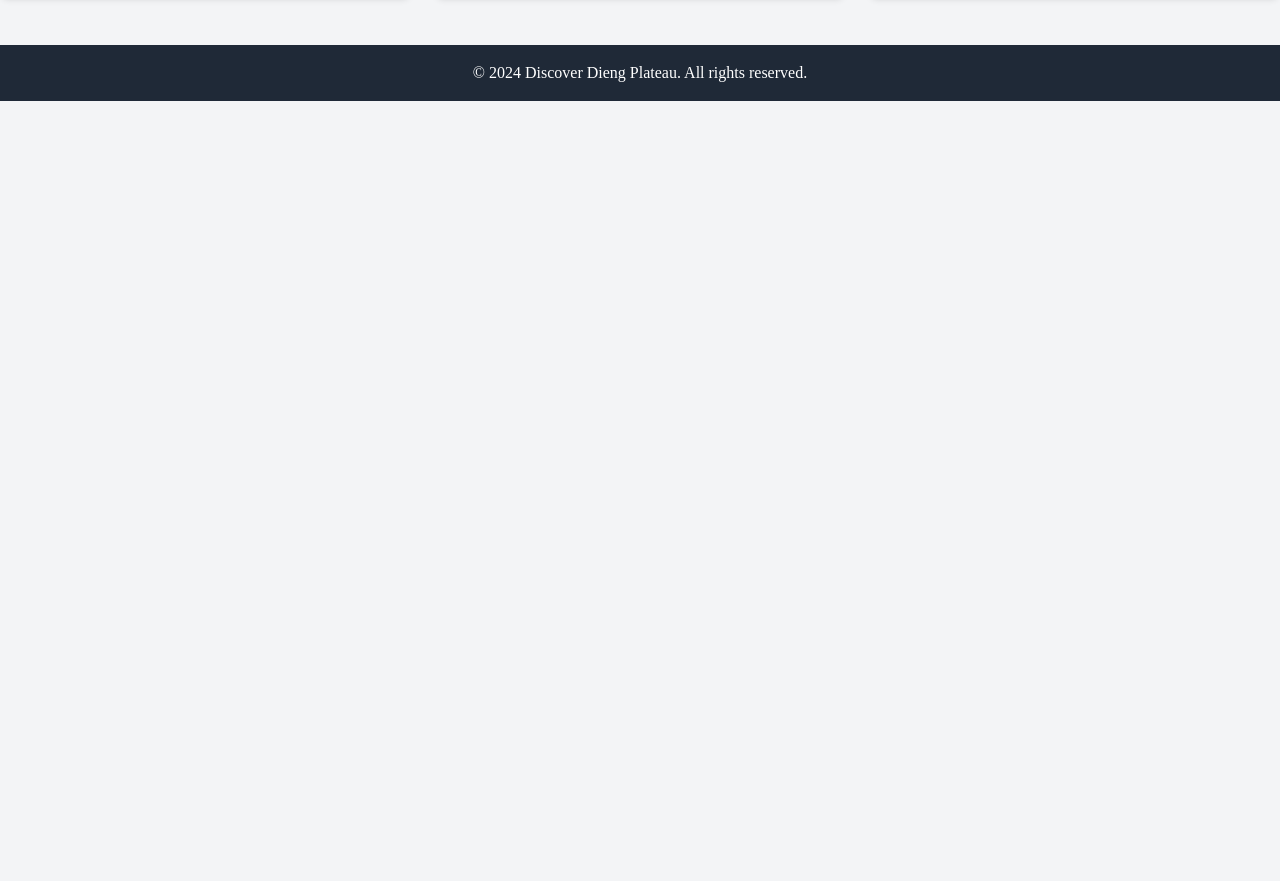
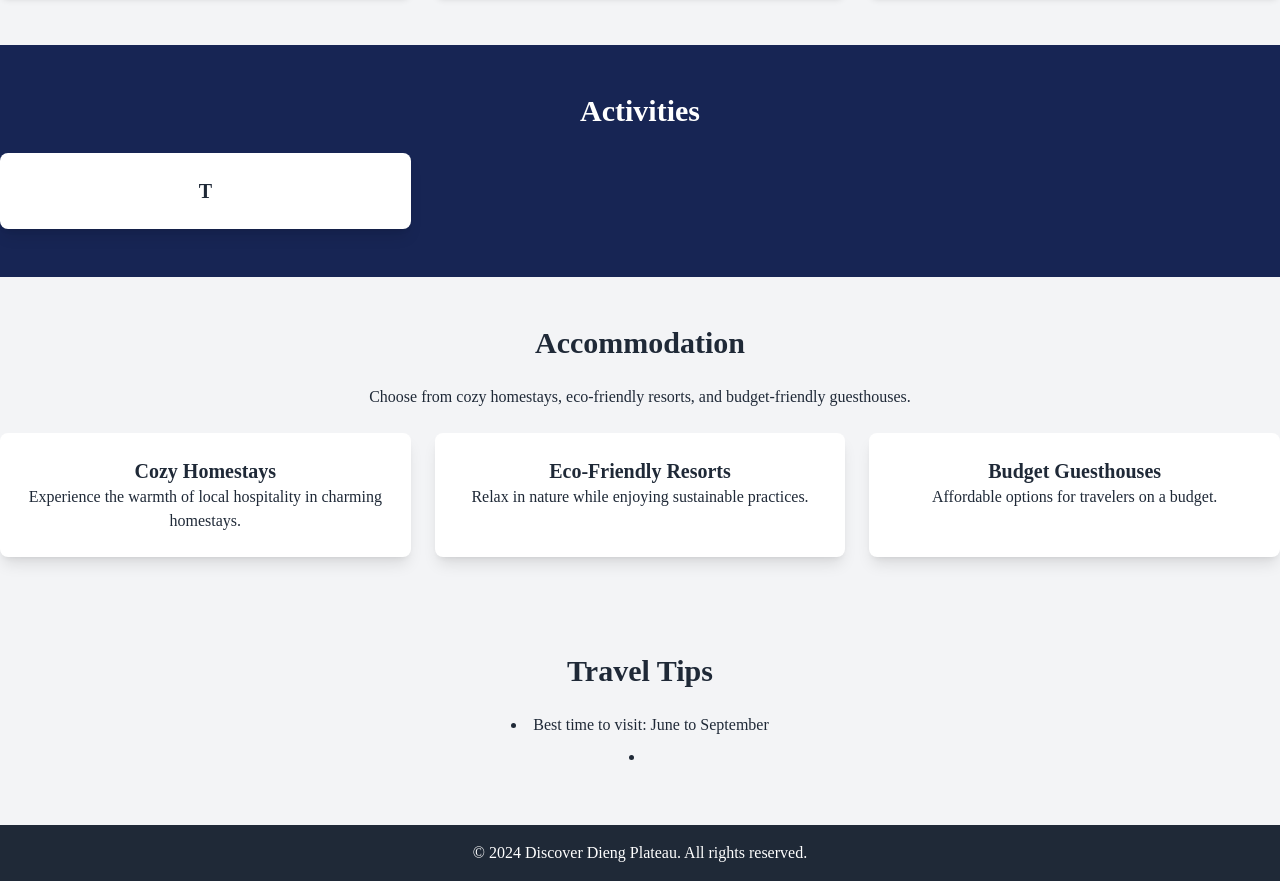
Before and after one commit to firdausfatan/Project-DW, a plain HTML site: page dieng-plateu/index.html in a window 1280 px wide. Shown: the part 1275-2156 px from the top of the page. Before the commit the page ends 1376 px from the top, so only its background shows below. Drawn offline with nearby package versions, Linux system fonts and the light colour scheme; a web font is replaced by a local one.

Commit message:
index.html

```diff
--- a/dieng-plateu/index.html
+++ b/dieng-plateu/index.html
@@ -15,7 +15,7 @@
 
   <body class="bg-gray-100 text-gray-800 font-['Funnel_Sans']">
     <!-- Navbar -->
-    <nav class="fixed w-full bg-transparent backdrop-blur-none p-4">
+    <nav class="fixed w-full bg-transparent backdrop-blur-md p-4">
       <div class="container mx-auto flex justify-between items-center">
         <h1>
           <a href="index.html" class="text-white text-2xl font-bold"
@@ -98,6 +98,55 @@
       </div>
     </main>
 
+    <section class="bg-blue-950 py-12">
+      <div class="container mx-auto text-center">
+        <h2 class="text-3xl text-white font-bold mb-6">Activities</h2>
+        <div class="grid grid-cols-1 md:grid-cols-3 gap-6">
+          <div class="bg-white p-6 rounded-lg shadow-lg">
+            <h3 class="text-xl font-semibold">T</h3>
+          </div>
+        </div>
+      </div>
+    </section>
+
+     <!-- Accommodation Section -->
+     <section class="py-12">
+      <div class="container mx-auto text-center">
+        <h2 class="text-3xl font-bold mb-6">Accommodation</h2>
+        <p>
+          Choose from cozy homestays, eco-friendly resorts, and budget-friendly
+          guesthouses.
+        </p>
+        <div class="grid grid-cols-1 md:grid-cols-3 gap-6 mt-6">
+          <div class="bg-white p-6 rounded-lg shadow-lg">
+            <h3 class="text-xl font-semibold">Cozy Homestays</h3>
+            <p>
+              Experience the warmth of local hospitality in charming homestays.
+            </p>
+          </div>
+          <div class="bg-white p-6 rounded-lg shadow-lg">
+            <h3 class="text-xl font-semibold">Eco-Friendly Resorts</h3>
+            <p>Relax in nature while enjoying sustainable practices.</p>
+          </div>
+          <div class="bg-white p-6 rounded-lg shadow-lg">
+            <h3 class="text-xl font-semibold">Budget Guesthouses</h3>
+            <p>Affordable options for travelers on a budget.</p>
+          </div>
+        </div>
+      </div>
+    </section>
+
+      <!-- Travel Tips Section -->
+      <section class="py-12">
+        <div class="container mx-auto text-center">
+            <h2 class="text-3xl font-bold mb-6">Travel Tips</h2>
+            <ul class="list-disc list-inside">
+                <li class="mb-2">Best time to visit: June to September</li>
+                <li class="mb-2"> </li>
+            </ul>
+        </div>
+    </section>
+
     <!-- Footer -->
     <footer class="bg-gray-800 text-white text-center py-4">
       <p>&copy; 2024 Discover Dieng Plateau. All rights reserved.</p>
```
